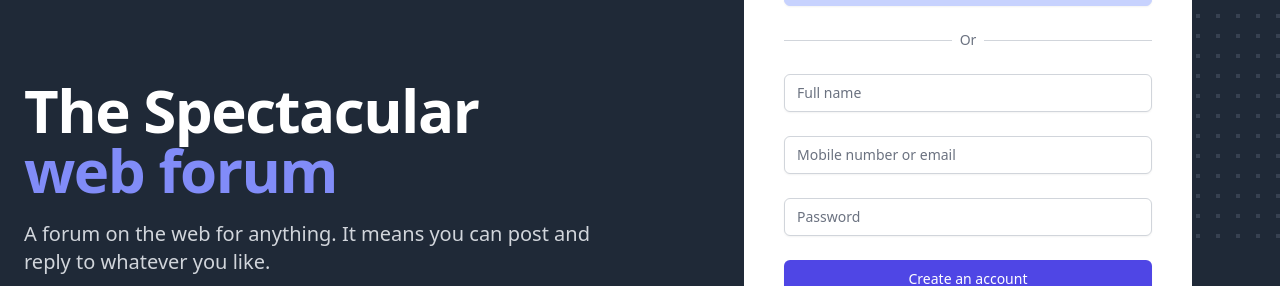
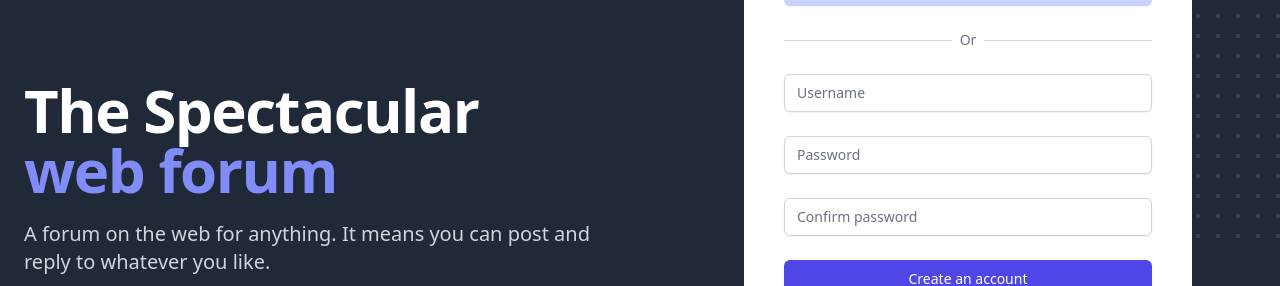
Before and after one commit to fnick851/forum, a Vue app in the folder frontend/: page / in a window 1280 px wide. Shown: the part 258-544 px from the top of the page. Built offline with nearby package versions, Linux system fonts and the light colour scheme; a web font is replaced by a local one.

Commit message:
update sign up form

```diff
--- a/frontend/src/views/Home.vue
+++ b/frontend/src/views/Home.vue
@@ -56,28 +56,13 @@ import Layout from '../components/Layout.vue'
                 <div class="mt-6">
                   <form action="#" method="POST" class="space-y-6">
                     <div>
-                      <label for="name" class="sr-only">Full name</label>
+                      <label for="name" class="sr-only">Username</label>
                       <input
                         type="text"
                         name="name"
                         id="name"
                         autocomplete="name"
-                        placeholder="Full name"
-                        required
-                        class="block w-full shadow-sm focus:ring-indigo-500 focus:border-indigo-500 sm:text-sm border-gray-300 rounded-md"
-                      />
-                    </div>
-
-                    <div>
-                      <label for="mobile-or-email" class="sr-only"
-                        >Mobile number or email</label
-                      >
-                      <input
-                        type="text"
-                        name="mobile-or-email"
-                        id="mobile-or-email"
-                        autocomplete="email"
-                        placeholder="Mobile number or email"
+                        placeholder="Username"
                         required
                         class="block w-full shadow-sm focus:ring-indigo-500 focus:border-indigo-500 sm:text-sm border-gray-300 rounded-md"
                       />
@@ -90,7 +75,20 @@ import Layout from '../components/Layout.vue'
                         name="password"
                         type="password"
                         placeholder="Password"
-                        autocomplete="current-password"
+                        required
+                        class="block w-full shadow-sm focus:ring-indigo-500 focus:border-indigo-500 sm:text-sm border-gray-300 rounded-md"
+                      />
+                    </div>
+
+                    <div>
+                      <label for="confirm-password" class="sr-only"
+                        >Confirm password</label
+                      >
+                      <input
+                        id="confirm-password"
+                        name="confirm-password"
+                        type="password"
+                        placeholder="Confirm password"
                         required
                         class="block w-full shadow-sm focus:ring-indigo-500 focus:border-indigo-500 sm:text-sm border-gray-300 rounded-md"
                       />
```
